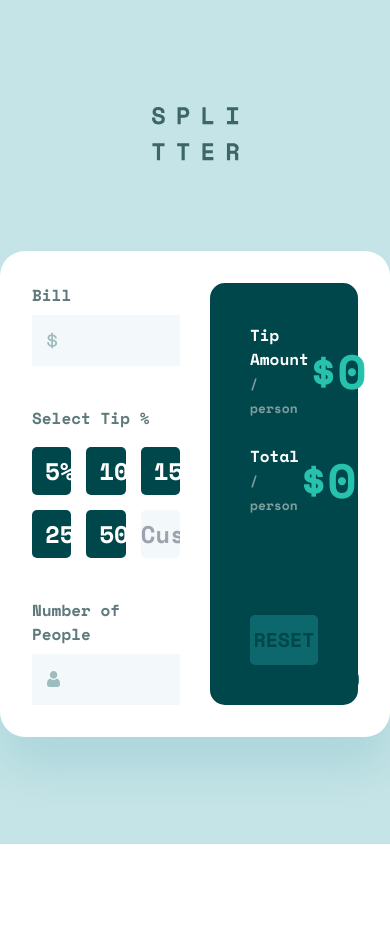
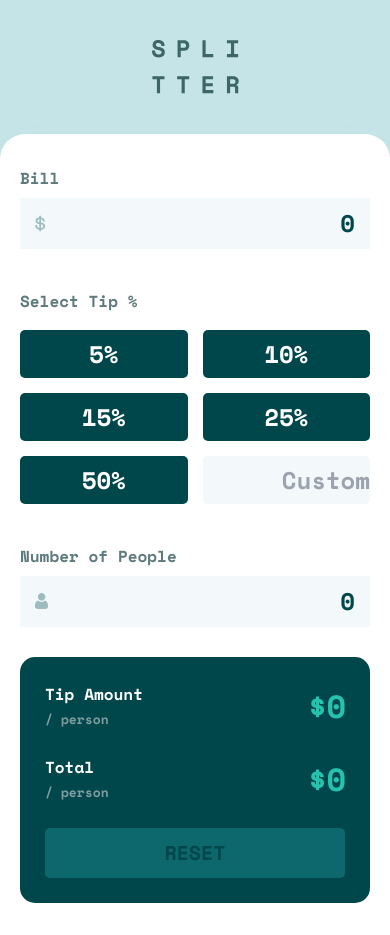
Before and after one commit to Olatoyan/tip-calculator-app-main, a React (Vite) app: page / in a window 390 px wide. Before the commit the page ends 844 px from the top, so only its background shows below. Built offline with nearby package versions, Linux system fonts and the light colour scheme.

Commit message:
finished responsiveness

```diff
--- a/src/components/HomePage.tsx
+++ b/src/components/HomePage.tsx
@@ -33,10 +33,10 @@ function HomePage() {
   const totalPerPerson = +((bill / people + tipPerPerson)).toFixed(2);
 
   return (
-    <main className=" max-w-[92rem] flex flex-col gap-36 items-center">
+    <main className=" max-w-[92rem] flex flex-col gap-36 items-center mobile:gap-16 mobile:pt-16">
       <Logo />
 
-      <section className="bg-white rounded-[2.5rem] shadow-bg-sh p-[3.2rem] grid grid-cols-2 gap-12">
+      <section className="bg-white rounded-[2.5rem] shadow-bg-sh p-[3.2rem] grid grid-cols-2 gap-12 tablet:grid-cols-1 tablet:rounded-[2.5rem_2.5rem_0_0] mobile:px-8">
         <CalculateBox
           bill={bill}
           onBillChange={handleBillChange}
--- a/src/components/ResultsBox.tsx
+++ b/src/components/ResultsBox.tsx
@@ -6,13 +6,13 @@ type ResultsBoxProps = {
 
 function ResultsBox({ tipPerPerson, totalPerPerson,resetCalculator }: ResultsBoxProps) {
   return (
-    <div className="bg-very-dark-cyan rounded-3xl p-16 flex flex-col">
-      <div className="flex justify-between items-center pb-[2.5rem]">
+    <div className="bg-very-dark-cyan rounded-3xl mobile:p-10 p-16 flex flex-col gap-10">
+      <div className="flex justify-between items-center">
         <h2 className="text-[1.6rem] font-bold text-white">
           Tip Amount <br />{" "}
           <span className="text-[1.3rem] text-[#7F9D9F]">/ person</span>
         </h2>
-        <h3 className="text-[4.8rem] tracking-[-0.1rem] font-bold text-green-cyan">
+        <h3 className="text-[4.8rem] mobile:text-[3.2rem] tracking-[-0.1rem] font-bold text-green-cyan">
           ${tipPerPerson}
         </h3>
       </div>
@@ -21,7 +21,7 @@ function ResultsBox({ tipPerPerson, totalPerPerson,resetCalculator }: ResultsBox
           Total <br />{" "}
           <span className="text-[1.3rem] text-[#7F9D9F]">/ person</span>
         </h2>
-        <h3 className="text-[4.8rem] tracking-[-0.1rem] font-bold text-green-cyan">
+        <h3 className="text-[4.8rem] mobile:text-[3.2rem] tracking-[-0.1rem] font-bold text-green-cyan">
           ${totalPerPerson}
         </h3>
       </div>
--- a/src/components/SelectTip.tsx
+++ b/src/components/SelectTip.tsx
@@ -29,7 +29,7 @@ function SelectTip({ tips, onSelectTip, onTipChange }: SelectTipProps) {
       </h2>
 
       <div>
-        <ul className="grid grid-cols-3 gap-6">
+        <ul className="grid grid-cols-3 gap-6 mobile:grid-cols-2">
           <SelectTipItem tip={5} onSelectTip={onSelectTip} tips={tips} />
           <SelectTipItem tip={10} onSelectTip={onSelectTip} tips={tips} />
           <SelectTipItem tip={15} onSelectTip={onSelectTip} tips={tips} />
--- a/src/ui/Reusable.tsx
+++ b/src/ui/Reusable.tsx
@@ -39,7 +39,7 @@ function Reusable({ id, name, img, value, onChange }: ReusableProps) {
           value={value}
           onChange={handleInputChange}
           placeholder='0'
-          className="bg-transparent border-none outline-none text-right text-[2.4rem] font-bold text-very-dark-cyan"
+          className="bg-transparent border-none outline-none text-right text-[2.4rem] font-bold text-very-dark-cyan w-full"
         />
       </div>
     </div>
--- a/tailwind.config.js
+++ b/tailwind.config.js
@@ -17,6 +17,10 @@ export default {
       boxShadow: {
         "bg-sh": "0px 32px 43px 0px rgba(79, 166, 175, 0.20)",
       },
+      screens: {
+        tablet: {max: '43.75em'},
+        mobile: {max: '31.25em'}
+      }
     },
   },
   plugins: [],
```
